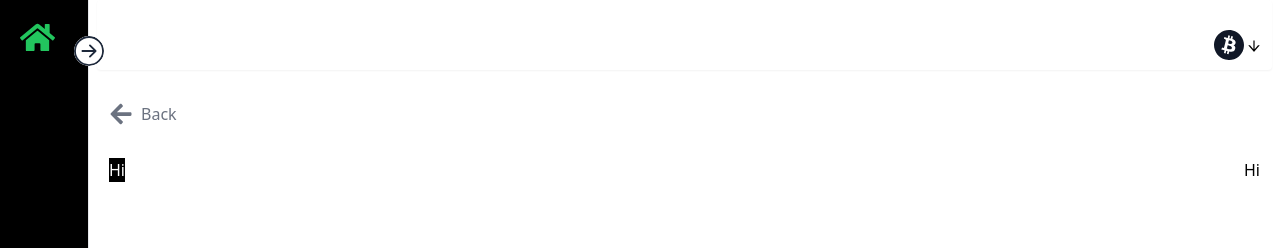
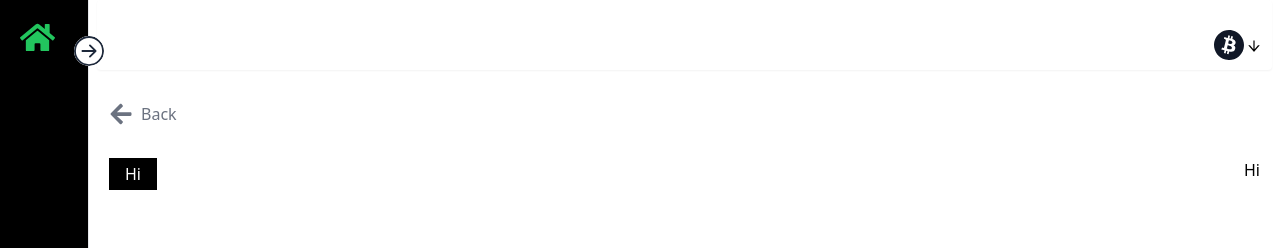
Before and after one commit to kwakyebrilliant/Movers-tailwind, a React (Create React App) app: page /chatsingle in a window 1280 px wide. Shown: the top 248 px of the page. Built offline with nearby package versions, Linux system fonts and the light colour scheme.

Commit message:
dashboard updates

```diff
--- a/src/Dashboard/Pages/ChatSingle.jsx
+++ b/src/Dashboard/Pages/ChatSingle.jsx
@@ -48,7 +48,9 @@ const ChatSingle = () => {
             <div className='mb-5'>
 
                 <div className='flex float-left bg-black'>
-                    <h1 className='text-white'>Hi</h1>
+                    <h1 className='text-white px-4 justify-start py-1'>
+                        Hi
+                    </h1>
                 </div>
 
                 <div className='flex float-right'>
```
